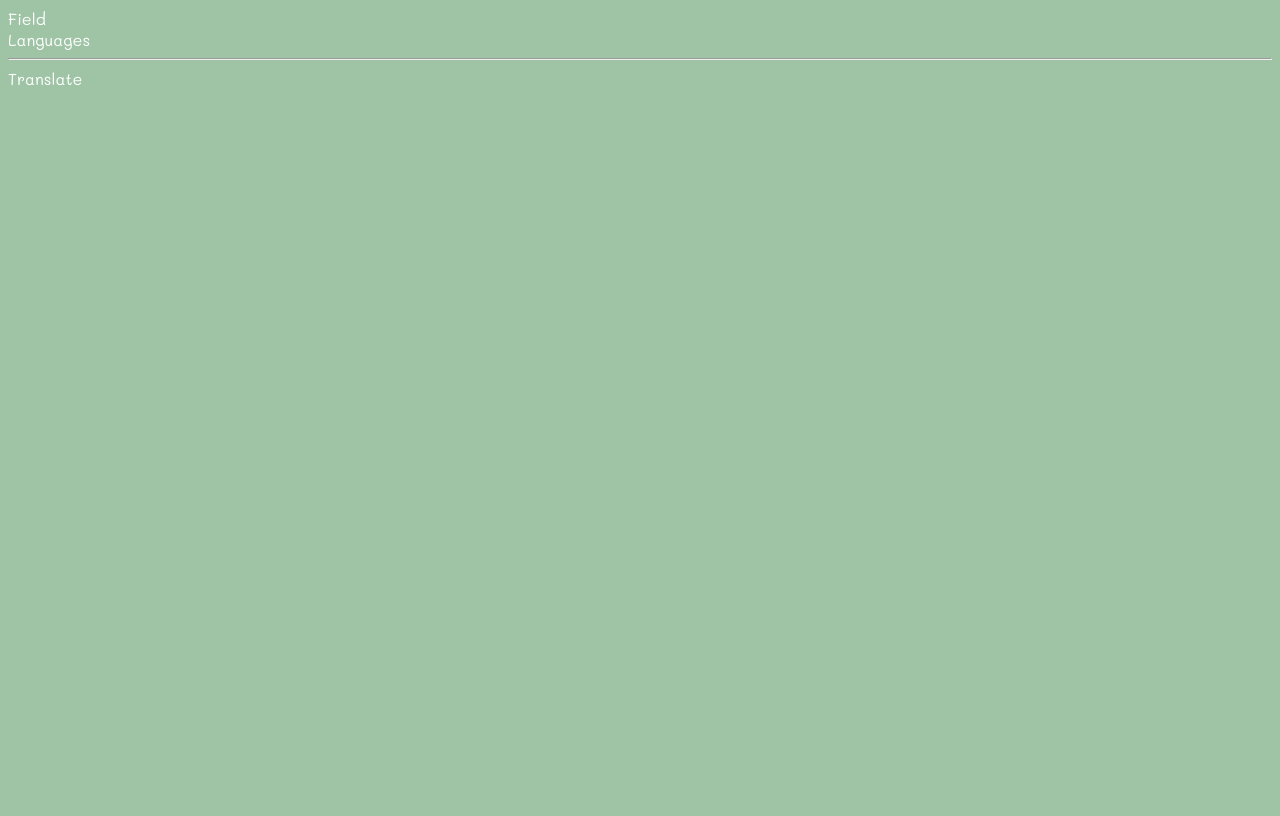
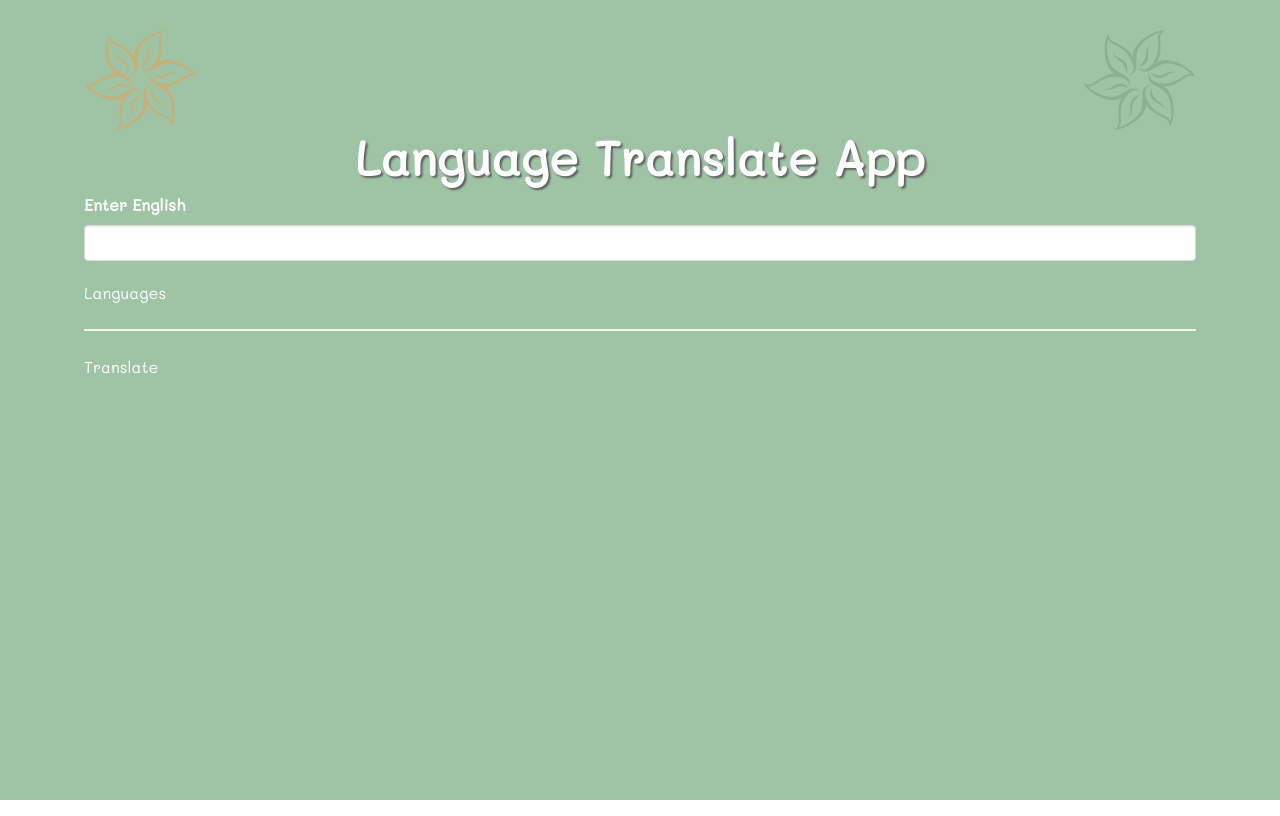
Before and after one commit to amandeep90s/language-translation-app, a React (Create React App) app: page / in a window 1280 px wide. Built offline with nearby package versions, Linux system fonts and the light colour scheme.

Commit message:
Added field component

```diff
--- a/public/index.html
+++ b/public/index.html
@@ -5,6 +5,20 @@
     <link rel="icon" href="%PUBLIC_URL%/favicon.ico" />
     <meta name="viewport" content="width=device-width, initial-scale=1" />
     <meta name="theme-color" content="#000000" />
+
+    <!--
+      manifest.json provides metadata used when your web app is added to the
+      homescreen on Android. See https://developers.google.com/web/fundamentals/engage-and-retain/web-app-manifest/
+    -->
+    <script
+      defer
+      src="https://use.fontawesome.com/releases/v5.3.1/js/all.js"
+    ></script>
+    <link
+      rel="stylesheet"
+      href="https://cdnjs.cloudflare.com/ajax/libs/bulma/0.7.5/css/bulma.min.css"
+    />
+
     <meta
       name="description"
       content="Web site created using create-react-app"
@@ -28,7 +42,7 @@
   </head>
   <body>
     <noscript>You need to enable JavaScript to run this app.</noscript>
-    <div id="root"></div>
+    <div class="container" id="root"></div>
     <!--
       This HTML file is a template.
       If you open it directly in the browser, you will see an empty page.
--- a/src/components/field.js
+++ b/src/components/field.js
@@ -1,7 +1,28 @@
+import PropTypes from 'prop-types';
 import React from 'react';
+import Flower from './svg/flower';
 
-const Field = () => {
-  return <div>Field</div>;
+const Field = ({ value, onChange }) => {
+  return (
+    <div className='field'>
+      <Flower className='flower-right' fill='rgb(110, 146, 119)' />
+      <Flower className='flower-left' fill='rgb(249, 148, 59)' />
+      <h1>Language Translate App</h1>
+      <label htmlFor='input'>Enter English</label>
+      <input
+        type='text'
+        id='input'
+        className='input'
+        value={value}
+        onChange={(e) => onChange(e.target.value)}
+      />
+    </div>
+  );
+};
+
+Field.propTypes = {
+  value: PropTypes.string,
+  onChange: PropTypes.func,
 };
 
 export default Field;
--- a/src/components/svg/flower.js
+++ b/src/components/svg/flower.js
@@ -75,7 +75,7 @@ const Flower = ({ fill, className }) => {
 
 Flower.propTypes = {
   className: PropTypes.string,
-  fill: PropTypes.object,
+  fill: PropTypes.string,
 };
 
 export default Flower;
--- a/src/index.js
+++ b/src/index.js
@@ -6,6 +6,8 @@ import './styles.css';
 const root = ReactDOM.createRoot(document.getElementById('root'));
 root.render(
   <React.StrictMode>
-    <App />
+    <div className='wrapper'>
+      <App />
+    </div>
   </React.StrictMode>
 );
--- a/src/styles.css
+++ b/src/styles.css
@@ -1,7 +1,6 @@
 @import url('https://fonts.googleapis.com/css2?family=Mali&display=swap');
 
 .container {
-  margin: 10px 20px;
   padding: 10px 20px;
 }
 
```
